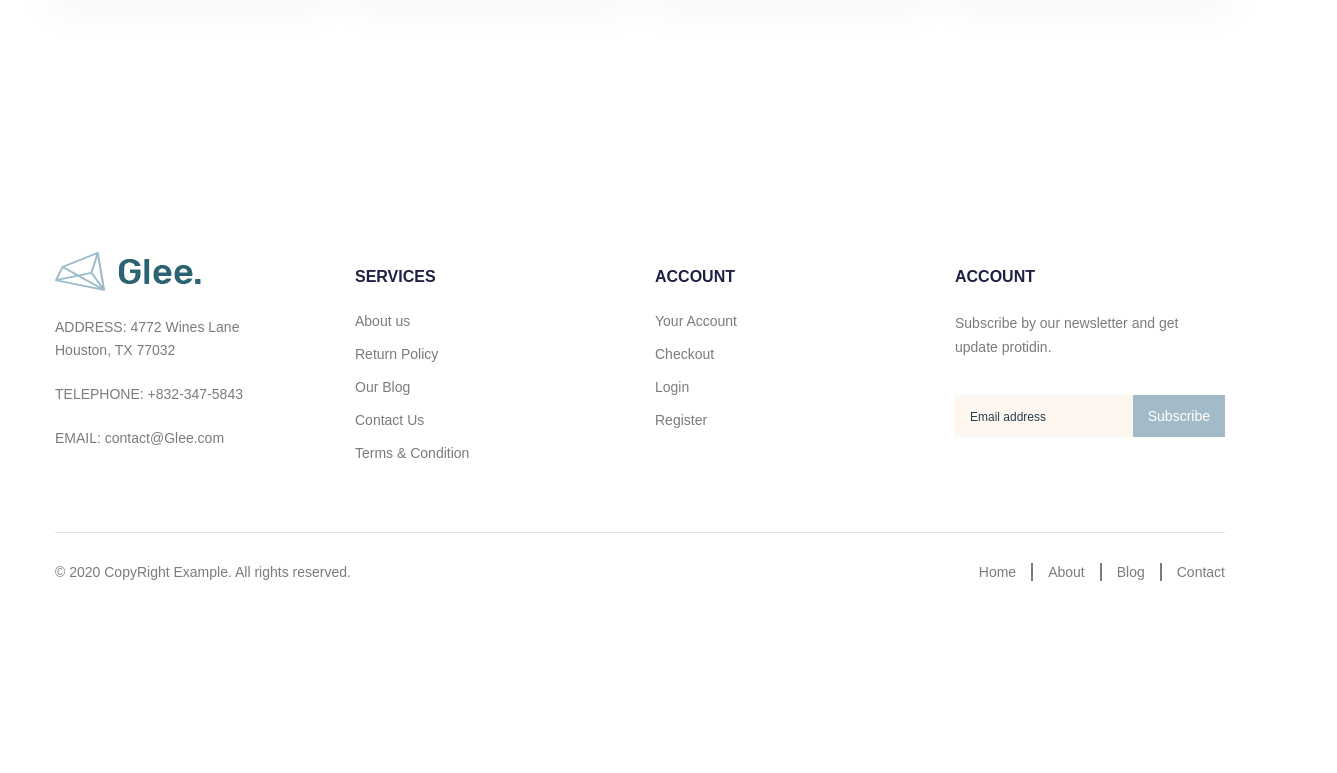
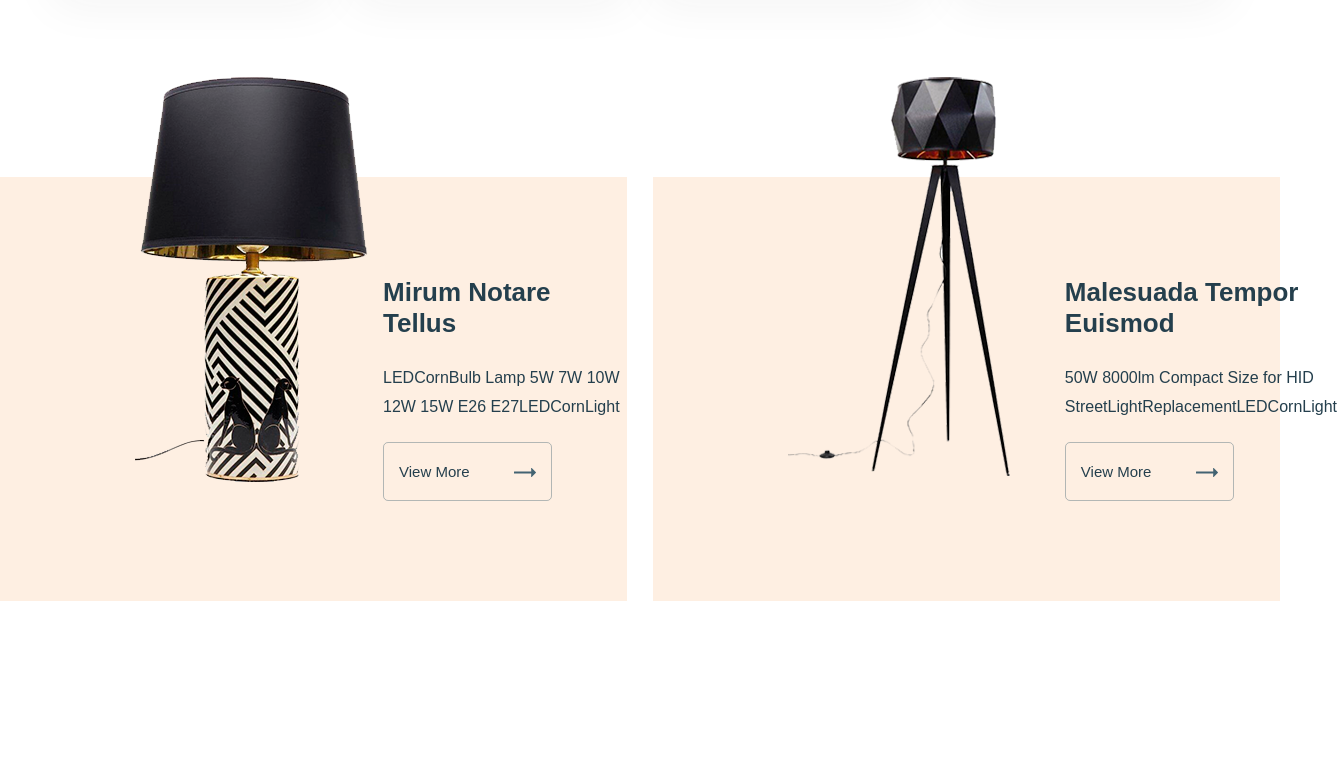
Before and after one commit to kulman90vadik/gLee, a website: page app/index.html in a window 1280 px wide. Shown: the part 2187-2960 px from the top of the page, 1337 px wide, since content can reach past the window. Before the commit the page ends 2798 px from the top, so only its background shows below. Drawn offline with Linux system fonts and the light colour scheme.

Commit message:
section card add

```diff
--- a/app/index.html
+++ b/app/index.html
@@ -366,6 +366,40 @@
                         </li>
                     </ul>
                 </div>
+
+                <ul class="cards">
+                    <li class="cards__card">
+                        <img class="cards__photo cards__photo--big" src="images/card-1.png" alt="">
+                        <div class="cards__info">
+                            <span class="cards__title">Mirum Notare Tellus</span>
+                            <p class="cards__text">
+                                LEDCornBulb Lamp 5W 7W 10W 12W 15W E26 E27LEDCornLight
+                            </p>
+                            <a class="cards__link" href="#">
+                                <span class="cards__more">View More</span>
+                                <svg class="cards__arrow" xmlns="http://www.w3.org/2000/svg" width="22" height="9" viewBox="0 0 22 9">
+                                    <path fill-rule="evenodd" d="M535.3,654.472h16.948l-0.1,2.857a0.292,0.292,0,0,0,0,.41l0.172,0.172a0.28,0.28,0,0,0,.2.086,0.285,0.285,0,0,0,.2-0.084l4.193-4.211A0.292,0.292,0,0,0,557,653.5a0.283,0.283,0,0,0-.084-0.2l-4.193-4.213a0.289,0.289,0,0,0-.407,0l-0.172.173a0.287,0.287,0,0,0-.084.2,0.278,0.278,0,0,0,.084.2l0.113,2.865H535.292a0.3,0.3,0,0,0-.292.295v1.37A0.292,0.292,0,0,0,535.3,654.472Z" transform="translate(-535 -649)"/>
+                                </svg>
+                            </a>
+                        </div>
+                    </li>
+                    <li class="cards__card">
+                        <img class="cards__photo cards__photo--small" src="images/card-2.png" alt="">
+                        <div class="cards__info">
+                            <span class="cards__title">Malesuada Tempor Euismod</span>
+                            <p class="cards__text">
+                                50W 8000lm Compact Size for HID StreetLightReplacementLEDCornLight
+                            </p>
+                            <a class="cards__link" href="#">
+                                <span class="cards__more">View More</span>
+                                <svg class="cards__arrow" xmlns="http://www.w3.org/2000/svg" width="22" height="9" viewBox="0 0 22 9">
+                                    <path fill-rule="evenodd" d="M535.3,654.472h16.948l-0.1,2.857a0.292,0.292,0,0,0,0,.41l0.172,0.172a0.28,0.28,0,0,0,.2.086,0.285,0.285,0,0,0,.2-0.084l4.193-4.211A0.292,0.292,0,0,0,557,653.5a0.283,0.283,0,0,0-.084-0.2l-4.193-4.213a0.289,0.289,0,0,0-.407,0l-0.172.173a0.287,0.287,0,0,0-.084.2,0.278,0.278,0,0,0,.084.2l0.113,2.865H535.292a0.3,0.3,0,0,0-.292.295v1.37A0.292,0.292,0,0,0,535.3,654.472Z" transform="translate(-535 -649)"/>
+                                </svg>
+                            </a>
+                        </div>
+                    </li>
+                </ul>
+
             </section>
 
         </main>
--- a/app/scss/style.scss
+++ b/app/scss/style.scss
@@ -339,7 +339,6 @@
 
 .products {
     padding-top: 65px;
-    margin-bottom: 140px;
     &__buttons {
         display: flex;
         justify-content: center;
@@ -366,13 +365,12 @@
     &__inner {
         display: flex;
         flex-wrap: wrap;
-        margin-right: -30px;
+        margin: 0 -30px 140px 0;
     }
     &__block {
         max-width: 270px;
         min-height: 380px;
-        margin-bottom: 40px;
-        margin-right: 30px;
+        margin: 0 30px 40px 0;
         width: 100%;
         display: flex;
         flex-direction: column;
@@ -442,11 +440,68 @@
 }
 
 
+.cards {
+    margin-bottom: 100px;
+    display: flex;
+    justify-content: space-between;
+    &__card {
+        max-width: 49%;
+        width: 100%;
+        background-color: #feefe2;
+        padding: 100px 0 100px 135px;
+        display: flex;
+    }
+    &__photo--big {
+        width: 233px;
+        height: 405px;
+        margin: -200px 15px 0 0;
 
-
-
-
-
+    }
+    &__photo--small {
+        width: 222px;
+        height: 399px;
+        margin: -200px 55px 0 0;
+    }
+    &__info {
+        max-width: 346px;
+        color: $title;
+    }
+    &__title {
+        font-size: 26px;
+        line-height: 1.2;
+        @extend %dmsans-700;
+        margin-bottom: 25px;
+        display: block;
+    }
+    &__text {
+        line-height: 1.8;
+        margin-bottom: 20px;
+    }
+    &__link {
+        display: inline-block;
+        @extend %rubik-500;
+        font-size: 15px;
+        padding: 20px 15px;
+        border: 1px solid rgba(67, 99, 114, 0.4);
+        border-radius: 5px;
+        outline: transparent;
+        background-color: transparent;
+        transition: background-color .3s ease-in;
+        &:hover {
+            background-color: $btn-color;
+        }
+        &:focus {
+            background-color: $btn-color;
+        }
+    }
+    &__more {
+        margin-right: 40px;
+        display: inline-block;
+    }
+    &__arrow {
+        fill: $global;
+    }
+}
 
 
 
```
Also changed, not shown: app/css/style.min.css, app/images/card-1.png (added), app/images/card-2.png (added).
